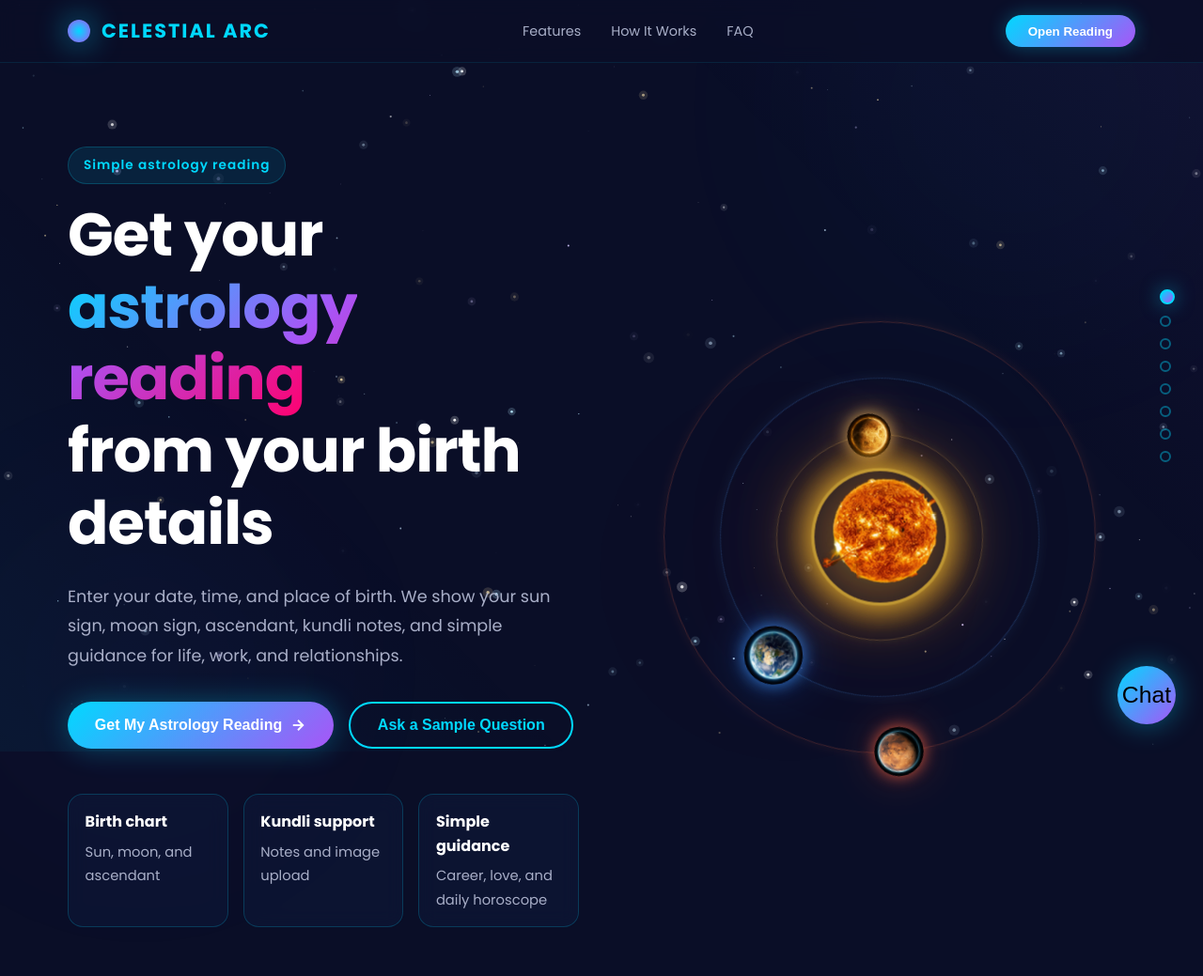
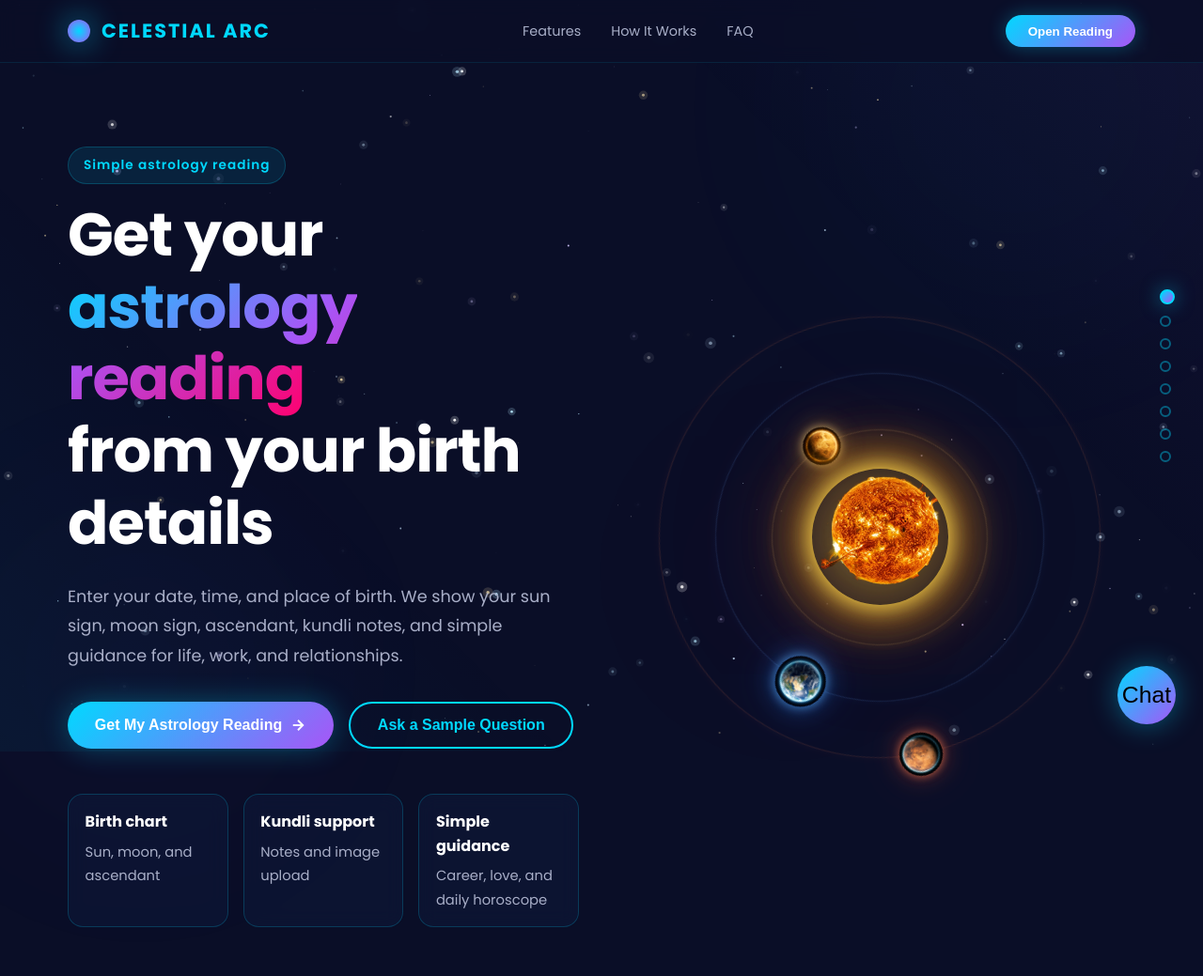
Before and after one commit to Whitedevil87/astrology-app, a Flask app: page / in a window 1280 px wide. Shown: the top 1039 px of the page at 94% size. Run offline with Flask 3, Linux system fonts and the light colour scheme; some libraries are stand-ins or nearby versions.

Commit message:
Overhaul solar system animation: remove dark borders, add multi-layer corona, ethereal orbits, atmospheric planet glows

```diff
--- a/static/css/landing.css
+++ b/static/css/landing.css
@@ -436,8 +436,8 @@ body {
     top: 50%;
     left: 50%;
     transform: translate(-50%, -50%);
-    width: 155px;
-    height: 155px;
+    width: 160px;
+    height: 160px;
     display: flex;
     align-items: center;
     justify-content: center;
@@ -446,86 +446,114 @@ body {
 
 .sun-corona {
     position: absolute;
-    inset: -22px;
+    inset: -35px;
     border-radius: 50%;
     background: radial-gradient(
         circle,
-        rgba(255, 210, 60, 0.55) 0%,
-        rgba(255, 160, 30, 0.28) 40%,
-        transparent 70%
+        rgba(255, 220, 80, 0.5) 0%,
+        rgba(255, 180, 40, 0.25) 35%,
+        rgba(255, 140, 20, 0.1) 55%,
+        transparent 75%
     );
     animation: sun-corona-pulse 3s ease-in-out infinite;
     z-index: -1;
 }
 
+/* Secondary outer corona for depth */
+.central-sun::before {
+    content: '';
+    position: absolute;
+    inset: -60px;
+    border-radius: 50%;
+    background: radial-gradient(
+        circle,
+        rgba(255, 200, 60, 0.12) 0%,
+        rgba(255, 160, 30, 0.05) 40%,
+        transparent 70%
+    );
+    animation: sun-corona-pulse 4s ease-in-out infinite reverse;
+    z-index: -2;
+    pointer-events: none;
+}
+
 .sun-image {
-    width: 140px;
-    height: 140px;
+    width: 145px;
+    height: 145px;
     border-radius: 50%;
     object-fit: cover;
     box-shadow:
-        0 0 0 3px rgba(255, 220, 80, 0.3),
-        0 0 30px rgba(255, 200, 50, 0.95),
-        0 0 70px rgba(255, 160, 30, 0.55),
-        0 0 140px rgba(255, 120, 20, 0.28);
+        0 0 20px rgba(255, 220, 80, 0.9),
+        0 0 50px rgba(255, 180, 40, 0.6),
+        0 0 100px rgba(255, 140, 20, 0.3),
+        0 0 180px rgba(255, 100, 10, 0.15);
     animation: pulse-sun 3s ease-in-out infinite;
     z-index: 2;
     position: relative;
+    /* Remove any visible border — seamless glow into space */
+    border: none;
+    outline: none;
 }
 
 @keyframes sun-corona-pulse {
     0%, 100% { transform: scale(1); opacity: 0.85; }
-    50% { transform: scale(1.12); opacity: 1; }
+    50% { transform: scale(1.15); opacity: 1; }
 }
 
 @keyframes pulse-sun {
     0%, 100% {
         box-shadow:
-            0 0 0 3px rgba(255, 220, 80, 0.25),
-            0 0 30px rgba(255, 200, 50, 0.9),
-            0 0 70px rgba(255, 160, 30, 0.5),
-            0 0 130px rgba(255, 120, 20, 0.25);
+            0 0 20px rgba(255, 220, 80, 0.9),
+            0 0 50px rgba(255, 180, 40, 0.6),
+            0 0 100px rgba(255, 140, 20, 0.3),
+            0 0 180px rgba(255, 100, 10, 0.15);
     }
     50% {
         box-shadow:
-            0 0 0 4px rgba(255, 220, 80, 0.4),
-            0 0 45px rgba(255, 220, 60, 1),
-            0 0 100px rgba(255, 160, 30, 0.65),
-            0 0 160px rgba(255, 120, 20, 0.35);
-    }
-}
-
-/* Orbit rings */
+            0 0 30px rgba(255, 230, 90, 1),
+            0 0 70px rgba(255, 200, 60, 0.75),
+            0 0 130px rgba(255, 150, 25, 0.4),
+            0 0 220px rgba(255, 100, 10, 0.2);
+    }
+}
+
+/* Orbit rings — ethereal gradient arcs */
 .orbit {
     position: absolute;
     top: 50%;
     left: 50%;
     border-radius: 50%;
     transform: translate(-50%, -50%);
+    border: none;
 }
 
 .orbit-venus {
-    width: 220px;
-    height: 220px;
-    border: 1px solid rgba(255, 200, 100, 0.22);
-    box-shadow: 0 0 12px rgba(255, 200, 100, 0.08);
-    animation: orbit-spin 9s linear infinite;
+    width: 230px;
+    height: 230px;
+    background: transparent;
+    box-shadow:
+        inset 0 0 0 1px rgba(255, 210, 120, 0.15),
+        0 0 8px rgba(255, 200, 100, 0.04);
+    animation: orbit-spin 10s linear infinite;
 }
 
 .orbit-earth {
-    width: 340px;
-    height: 340px;
-    border: 1px solid rgba(80, 160, 255, 0.22);
-    box-shadow: 0 0 12px rgba(80, 160, 255, 0.08);
-    animation: orbit-spin 18s linear infinite;
+    width: 350px;
+    height: 350px;
+    background: transparent;
+    box-shadow:
+        inset 0 0 0 1px rgba(100, 170, 255, 0.15),
+        0 0 8px rgba(80, 160, 255, 0.04);
+    animation: orbit-spin 20s linear infinite;
 }
 
 .orbit-mars {
-    width: 460px;
-    height: 460px;
-    border: 1px solid rgba(255, 110, 70, 0.22);
-    box-shadow: 0 0 12px rgba(255, 110, 70, 0.08);
-    animation: orbit-spin 28s linear infinite;
+    width: 470px;
+    height: 470px;
+    background: transparent;
+    box-shadow:
+        inset 0 0 0 1px rgba(255, 130, 80, 0.13),
+        0 0 8px rgba(255, 110, 70, 0.04);
+    animation: orbit-spin 30s linear infinite;
 }
 
 /* Planet anchor — sits at the right edge of each orbit */
@@ -540,51 +568,63 @@ body {
     display: flex;
     align-items: center;
     justify-content: center;
+    position: relative;
 }
 
 /* Counter-rotate so planets stay upright */
 .orbit-venus .planet-shell {
-    animation: orbit-counter 9s linear infinite reverse;
+    animation: orbit-counter 10s linear infinite reverse;
 }
 
 .orbit-earth .planet-shell {
-    animation: orbit-counter 18s linear infinite reverse;
+    animation: orbit-counter 20s linear infinite reverse;
 }
 
 .orbit-mars .planet-shell {
-    animation: orbit-counter 28s linear infinite reverse;
-}
-
-/* Planet images */
+    animation: orbit-counter 30s linear infinite reverse;
+}
+
+/* Planet images — no harsh borders, atmospheric glow only */
 .planet-image {
     display: block;
     border-radius: 50%;
     object-fit: cover;
     flex-shrink: 0;
-}
-
+    border: none;
+    outline: none;
+}
+
+/* Venus — warm golden glow */
 .venus-img {
+    width: 40px;
+    height: 40px;
+    box-shadow:
+        0 0 10px rgba(255, 210, 120, 0.7),
+        0 0 25px rgba(255, 180, 80, 0.35),
+        0 0 50px rgba(255, 160, 60, 0.15);
+    filter: brightness(1.05);
+}
+
+/* Earth — cool blue atmospheric halo */
+.earth-img {
+    width: 54px;
+    height: 54px;
+    box-shadow:
+        0 0 12px rgba(80, 160, 255, 0.8),
+        0 0 30px rgba(50, 130, 240, 0.4),
+        0 0 60px rgba(30, 100, 220, 0.18);
+    filter: brightness(1.08);
+}
+
+/* Mars — reddish atmospheric haze */
+.mars-img {
     width: 46px;
     height: 46px;
     box-shadow:
-        0 0 16px rgba(255, 200, 100, 0.8),
-        0 0 40px rgba(255, 160, 60, 0.35);
-}
-
-.earth-img {
-    width: 62px;
-    height: 62px;
-    box-shadow:
-        0 0 18px rgba(60, 150, 255, 0.85),
-        0 0 50px rgba(30, 100, 220, 0.35);
-}
-
-.mars-img {
-    width: 52px;
-    height: 52px;
-    box-shadow:
-        0 0 16px rgba(255, 100, 60, 0.8),
-        0 0 45px rgba(200, 70, 40, 0.35);
+        0 0 10px rgba(255, 120, 70, 0.75),
+        0 0 28px rgba(220, 90, 50, 0.35),
+        0 0 55px rgba(180, 60, 30, 0.15);
+    filter: brightness(1.05);
 }
 
 @keyframes orbit-spin {
```
